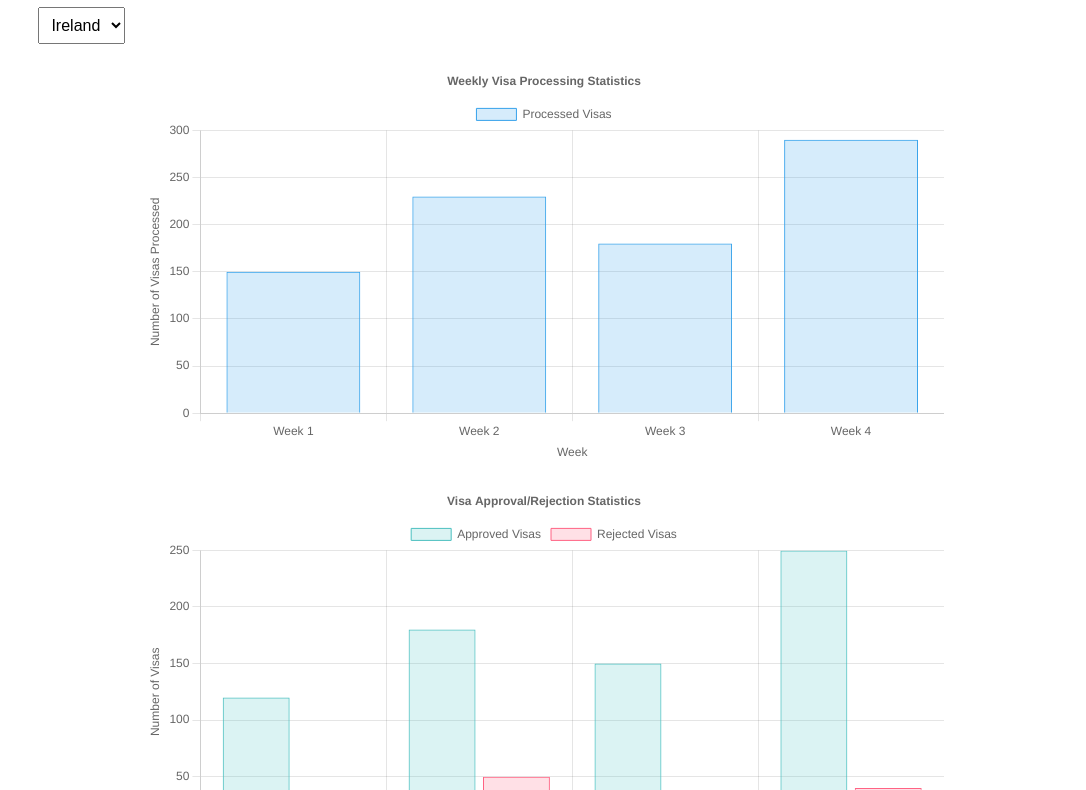
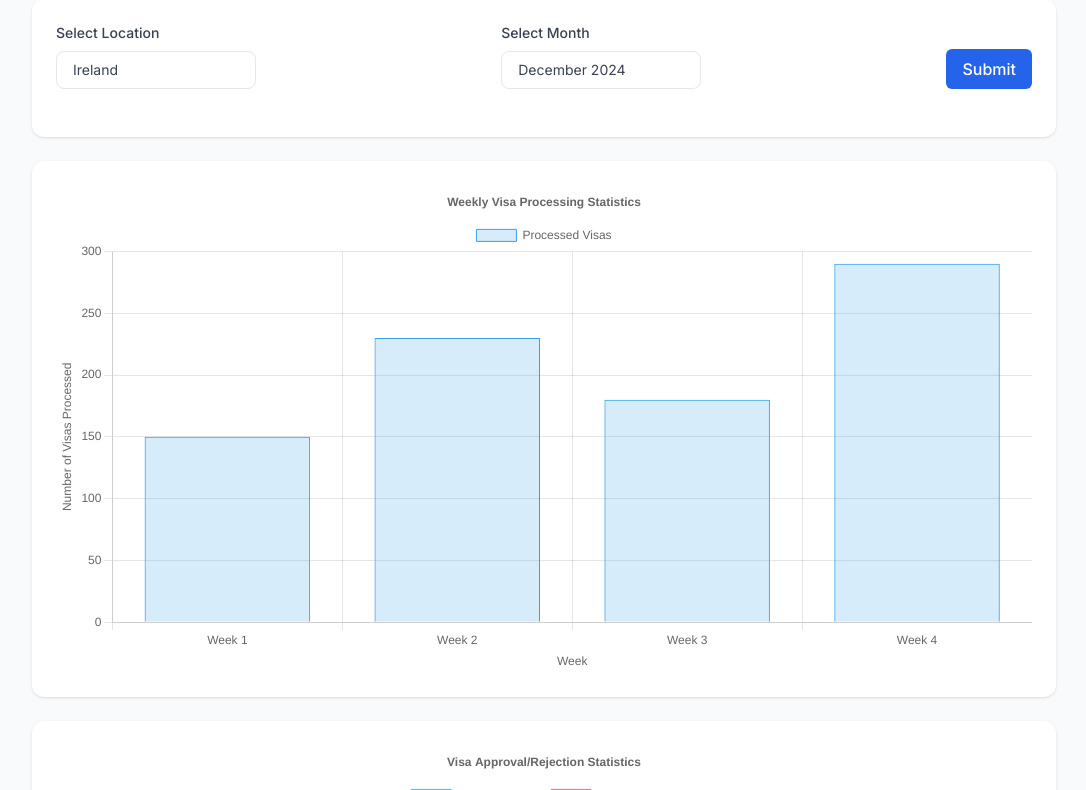
Before and after one commit to z-j/irl-img-web, a plain HTML site: page index.html in a window 1280 px wide. Shown: the part 101-891 px from the top of the page, without its empty margins (96-1182 px from the left). Drawn offline with nearby package versions, Linux system fonts and the light colour scheme.

Commit message:
head panel added

```diff
--- a/index.html
+++ b/index.html
@@ -5,32 +5,90 @@
     <meta name="viewport" content="width=device-width, initial-scale=1.0">
     <title>Visa Processing Statistics</title>
     <script src="https://cdn.jsdelivr.net/npm/chart.js"></script>
+    <script src="https://cdn.tailwindcss.com"></script>
     <style>
-        .container {
-            width: 80%;
-            margin: 0 auto;
-            padding: 20px;
+        @import url('https://fonts.googleapis.com/css2?family=Inter:wght@400;500;600;700&display=swap');
+
+        body {
+            font-family: 'Inter', sans-serif;
+            background-color: #f9fafb;
         }
-        .chart-container {
-            max-width: 800px;
-            margin: 20px auto;
+
+        .card {
+            background: white;
+            border-radius: 0.75rem;
+            box-shadow: 0 1px 3px 0 rgb(0 0 0 / 0.1), 0 1px 2px -1px rgb(0 0 0 / 0.1);
+            padding: 1.5rem;
+            margin-bottom: 1.5rem;
+        }
+
+        .select-wrapper {
+            position: relative;
+            width: 200px;
+        }
+
+        .custom-select {
+            width: 100%;
+            padding: 0.5rem 1rem;
+            border-radius: 0.5rem;
+            border: 1px solid #e5e7eb;
+            background-color: white;
+            font-size: 0.875rem;
+            line-height: 1.25rem;
+            color: #374151;
+            appearance: none;
+            cursor: pointer;
+        }
+
+        .custom-select:focus {
+            outline: 2px solid #2563eb;
+            outline-offset: 2px;
         }
     </style>
 </head>
-<body>
-    <div class="container">
-        <h1>Visa Processing Statistics</h1>
-        <div class="select-container" style="margin-bottom: 20px;">
-            <select id="locationSelect" style="padding: 8px; font-size: 16px;">
-                <option value="Ireland">Ireland</option>
-                <option value="India">India</option>
-                <option value="UAE">UAE</option>
-            </select>
+<body class="p-8">
+    <div class="max-w-5xl mx-auto">
+        <h1 class="text-3xl font-bold mb-8 text-gray-900">Visa Processing Statistics</h1>
+
+        <div class="card">
+            <div class="flex justify-between items-end mb-6">
+                <div>
+                    <label for="locationSelect" class="block text-sm font-medium text-gray-700 mb-2">
+                        Select Location
+                    </label>
+                    <div class="select-wrapper">
+                        <select id="locationSelect" class="custom-select">
+                            <option value="Ireland">Ireland</option>
+                            <option value="India">India</option>
+                            <option value="UAE">UAE</option>
+                        </select>
+                    </div>
+                </div>
+                <div>
+                    <label for="monthSelect" class="block text-sm font-medium text-gray-700 mb-2">
+                        Select Month
+                    </label>
+                    <div class="select-wrapper">
+                        <select id="monthSelect" class="custom-select">
+                            <option value="2024-12">December 2024</option>
+                            <option value="2025-01">January 2025</option>
+                        </select>
+                    </div>
+                </div>
+                <div class="flex items-end">
+                    <button id="updateButton"
+                            class="bg-blue-600 hover:bg-blue-700 text-white font-medium py-2 px-4 rounded-md transition-colors">
+                        Submit
+                    </button>
+                </div>
+            </div>
         </div>
-        <div class="chart-container">
+
+        <div class="card">
             <canvas id="visaChart"></canvas>
         </div>
-        <div class="chart-container">
+
+        <div class="card">
             <canvas id="approvalChart"></canvas>
         </div>
     </div>
@@ -167,9 +225,20 @@
         visaChart = new Chart(ctx1, processingConfig);
         approvalChart = new Chart(ctx2, approvalConfig);
 
-        // Add event listener for dropdown changes
-        document.getElementById('locationSelect').addEventListener('change', function(e) {
-            updateCharts(e.target.value);
+        // Remove previous event listeners and add new submit button listener
+        document.getElementById('updateButton').addEventListener('click', function() {
+            const location = document.getElementById('locationSelect').value;
+            const [year, month] = document.getElementById('monthSelect').value.split('-');
+            const selectedDate = new Date(year, month - 1);
+            const monthName = selectedDate.toLocaleString('default', { month: 'long' });
+
+            // Update chart labels to show weeks of selected month
+            const newLabels = [`${monthName} Week 1`, `${monthName} Week 2`, `${monthName} Week 3`, `${monthName} Week 4`];
+            visaChart.data.labels = newLabels;
+            approvalChart.data.labels = newLabels;
+
+            // Update charts with new data
+            updateCharts(location);
         });
     </script>
 </body>
```
Also changed, not shown: data.json (added, +17 -0 lines).
